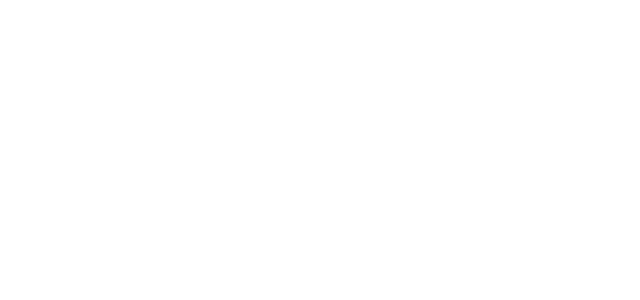
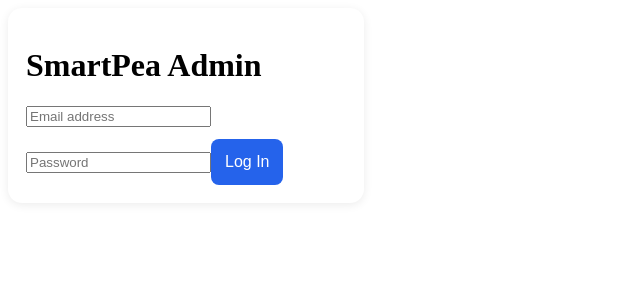
Before and after one commit to Ngamlubou/Admission, a React (Vite) app in the folder admin/: page /Admission/admin/login in a window 1280 px wide. Before the commit this address had no page. Shown: the top 300 px of the page, without its empty margins (0-640 px from the left). Built offline with nearby package versions, Linux system fonts and the light colour scheme.

Commit message:
updatepassword logic

```diff
--- a/admin/src/App.jsx
+++ b/admin/src/App.jsx
@@ -2,12 +2,17 @@
 
 import Login from "./pages/Login";
 import Dashboard from "./pages/Dashboard";
+import ProtectedRoute from "./components/ProtectedRoute";
 
 export default function App() {
   return (
     <Routes>
-      <Route path="/" element={<Login />} />
-      <Route   path="/dashboard"  element={<Dashboard />}   />
+      <Route path="/login" element={<Login />} />
+
+      <Route element={<ProtectedRoute />}>
+  <Route path="/" element={<Dashboard />} />
+</Route>
+
     </Routes>
   );
 }
--- /dev/null
+++ b/admin/src/components/ProtectedRoute.jsx
@@ -0,0 +1,9 @@
+import { Navigate, Outlet } from "react-router-dom";
+
+export default function ProtectedRoute() {
+  const loggedIn = localStorage.getItem("loggedIn");
+
+  if (loggedIn !== "true") {  return <Navigate to="/login" replace />; }
+
+  return <Outlet />;
+}
--- a/admin/src/pages/Login.jsx
+++ b/admin/src/pages/Login.jsx
@@ -16,25 +16,22 @@
    try {
     const res = await fetch(`${baseUrl}/login`, {
       method: "POST",
-      headers: {
-        "Content-Type": "application/json"
-      },
+      headers: {   "Content-Type": "application/json"  },
       body: JSON.stringify({ email, password })
     });
     const result = await res.json();
 if (!res.ok) {   alert(result); return;   }
-
- setLoading(false);
-navigate("/dashboard");
-} catch (err) {  alert(err.message || "Failed to load student details");  }
-}
+localStorage.setItem("loggedIn", "true");
+navigate("/");
+} catch (err) {  alert(err.message || "Failed to load student details");
+  } finally { setLoading(false); } }
   return (
     <main>
       <form className="container" onSubmit={handleSubmit}>
         <h1>SmartPea Admin</h1>
 
-        <input name="email"  type="email"    placeholder="Email address"  />
-        <input name="password"   type="password"     placeholder="Password"  />
+        <input name="email"  type="email"    placeholder="Email address" required />
+        <input name="password"   type="password"     placeholder="Password" required />
 
         <button type="submit" disabled={loading}> {loading ? "Signing in..." : "Log In"}</button>
       </form>
```
Also changed, not shown: 1 other file (tests, documents, lock files or other folders).
